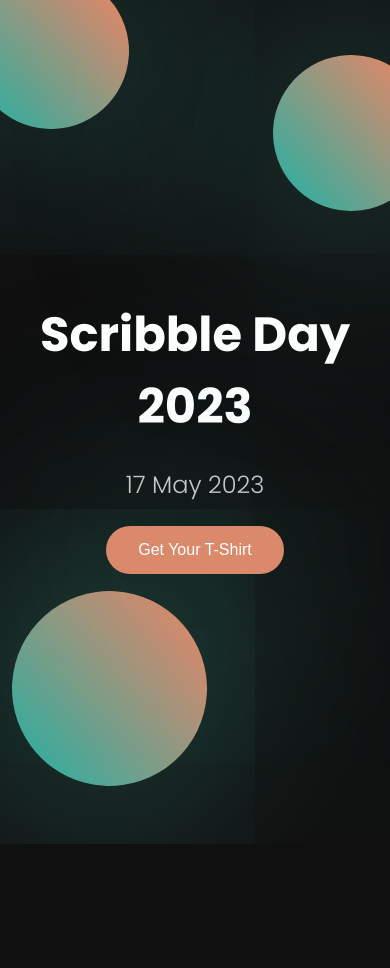
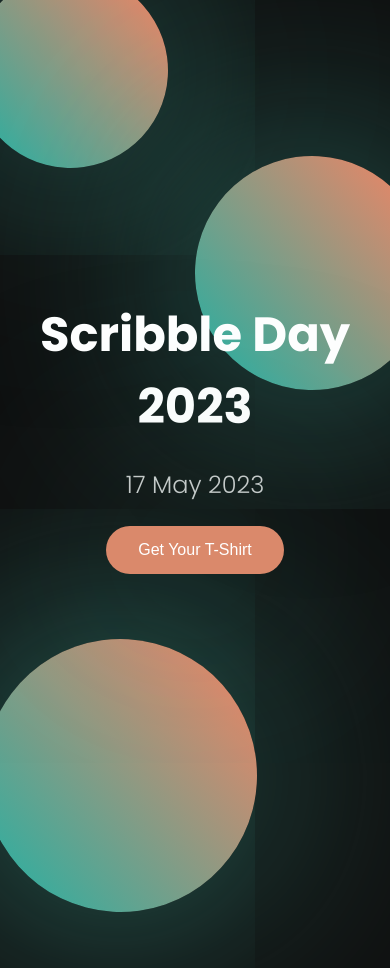
Before and after one commit to vaibhav1mg/Tic-Tac-Toe, a plain HTML site: page index.html in a window 390 px wide. Shown: the top 968 px of the page. Before the commit the page ends 844 px from the top, so only its background shows below. Drawn offline with Linux system fonts and the light colour scheme.

Commit message:
uses different css for desktop and phone

```diff
--- a/styles.css
+++ b/styles.css
@@ -17,7 +17,48 @@ body {
     position: absolute;
     z-index: -1;
     border-radius: 50%;
+
+
 }
+
+
+
+.background:nth-child(1) {
+    width: 50vw;
+    height: 50vw;
+    left: -7vw;
+    top: -7vw;
+
+    background: linear-gradient(180deg, #DA896B 0%, #3EAB9B 100%);
+    box-shadow: 0px 4px 236px rgba(62, 171, 155, 0.73);
+    transform: rotate(48.34deg);
+}
+
+.background:nth-child(2) {
+    width: 70vw;
+    height: 70vw;
+    left: -4vw;
+    bottom: -8vh;
+    background: linear-gradient(180deg, #DA896B 0%, #3EAB9B 100%);
+    box-shadow: 0px 4px 236px rgba(62, 171, 155, 0.73);
+    transform: rotate(48.34deg);
+}
+
+.background:nth-child(3) {
+    width: 60vw;
+    height: 60vw;
+    top : 40vw;
+    right: -10vw;
+    background: linear-gradient(180deg, #DA896B 0%, #3EAB9B 100%);
+    box-shadow: 0px 4px 236px rgba(62, 171, 155, 0.73);
+    transform: rotate(48.34deg);
+}
+
+
+
+@media only screen and (min-width: 900px) {
+    /* For desktop: */
+
 
     .background:nth-child(1) {
         width: 40vw;
@@ -49,6 +90,9 @@ body {
         box-shadow: 0px 4px 236px rgba(62, 171, 155, 0.73);
         transform: rotate(48.34deg);
     }
+
+}
+
 
 .container {
     text-align: center;
```
Lines whose indentation alone changed are shown as unchanged.
